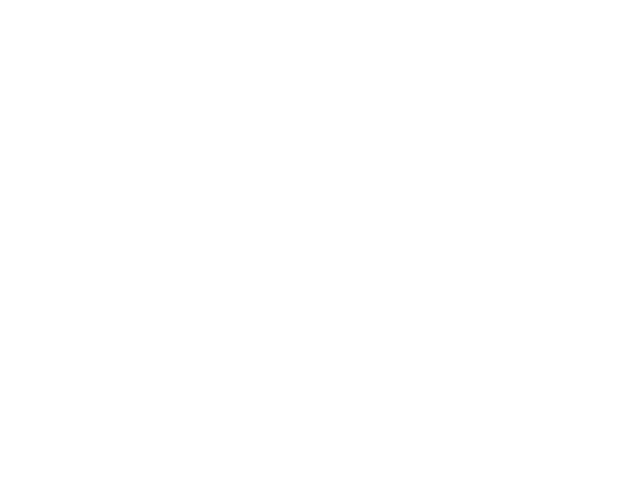
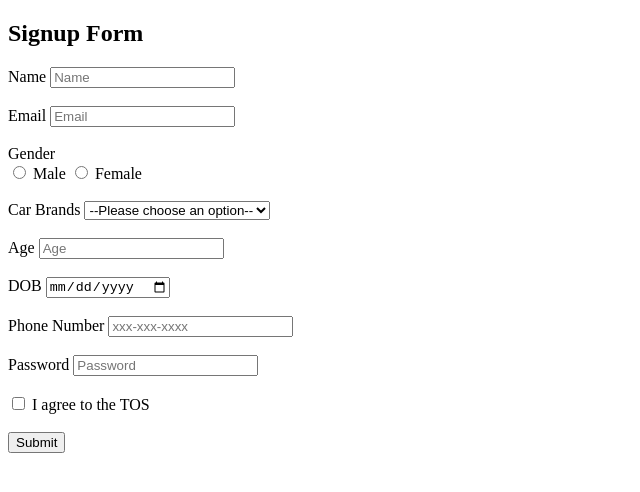
Before and after one commit to acciojob/signup-form-car-md-mustaqeem, a website: page main.html in a window 1280 px wide. Shown: the whole page, without its empty margins (0-640 px from the left). Drawn offline with Linux system fonts and the light colour scheme.

Commit message:
created a submission

```diff
--- a/main.html
+++ b/main.html
@@ -8,6 +8,71 @@
 
 <body>
 	<!-- the entire body must be written by student -->
+
+	<h2>Signup Form</h2>
+
+<form method="post">
+
+    <!-- Name -->
+    <label for="name">Name</label>
+    <input type="text" id="name" placeholder="Name" required>
+    <br><br>
+
+    <!-- Email -->
+    <label for="email">Email</label>
+    <input type="email" id="email" placeholder="Email" required>
+    <br><br>
+
+    <!-- Gender -->
+    <label>Gender</label><br>
+
+    <input type="radio" id="gender_m" name="gender" required>
+    <label for="gender_m">Male</label>
+
+    <input type="radio" id="gender_f" name="gender" required>
+    <label for="gender_f">Female</label>
+    <br><br>
+
+    <!-- Car Brands -->
+    <label for="cars">Car Brands</label>
+    <select id="cars" required>
+        <option value="">--Please choose an option--</option>
+        <option value="bmw">BMW</option>
+        <option value="audi">Audi</option>
+        <option value="mercedes">Mercedes</option>
+        <option value="toyota">Toyota</option>
+    </select>
+    <br><br>
+
+    <!-- Age -->
+    <label for="age">Age</label>
+    <input type="number" id="age" placeholder="Age" required>
+    <br><br>
+
+    <!-- DOB -->
+    <label for="dob">DOB</label>
+    <input type="date" id="dob" required>
+    <br><br>
+
+    <!-- Phone Number -->
+    <label for="tel">Phone Number</label>
+    <input type="tel" id="tel" placeholder="xxx-xxx-xxxx">
+    <br><br>
+
+    <!-- Password -->
+    <label for="password">Password</label>
+    <input type="password" id="password" placeholder="Password" required>
+    <br><br>
+
+    <!-- TOS -->
+    <input type="checkbox" id="tos" required>
+    <label for="tos">I agree to the TOS</label>
+    <br><br>
+
+    <!-- Submit Button -->
+    <button type="submit">Submit</button>
+
+</form>
     <script type="text/javascript" src="./script.js">
 </script>
 
```
